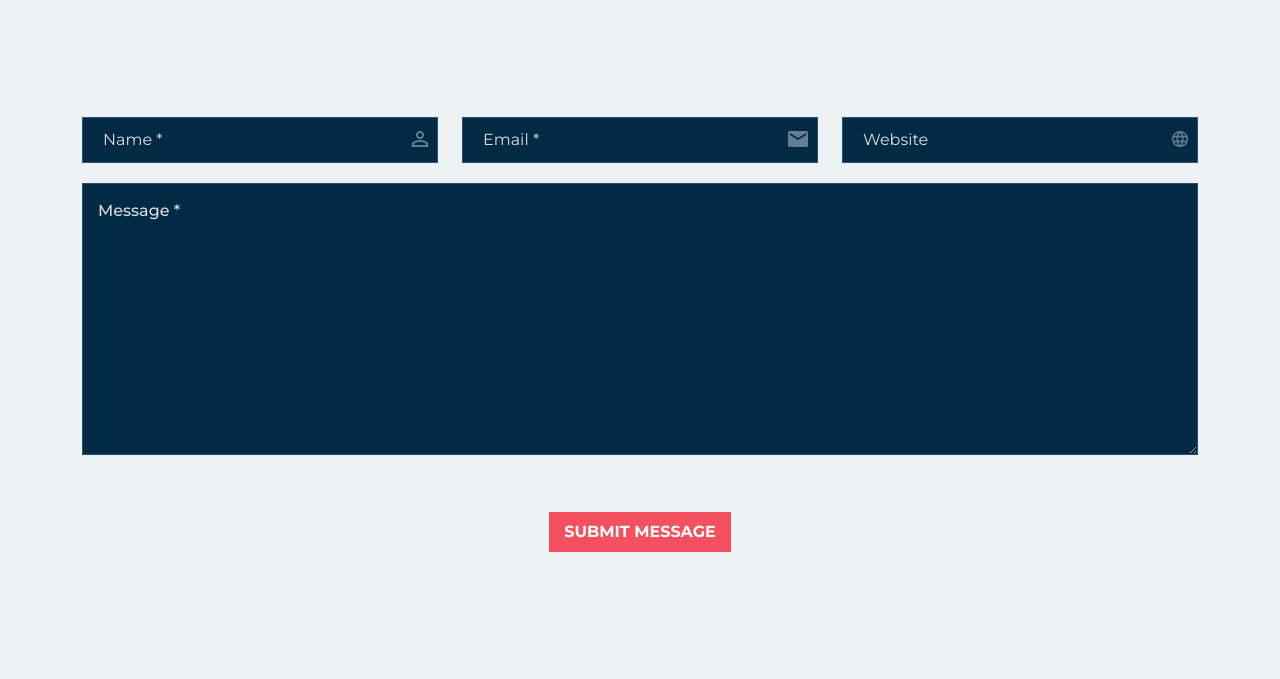
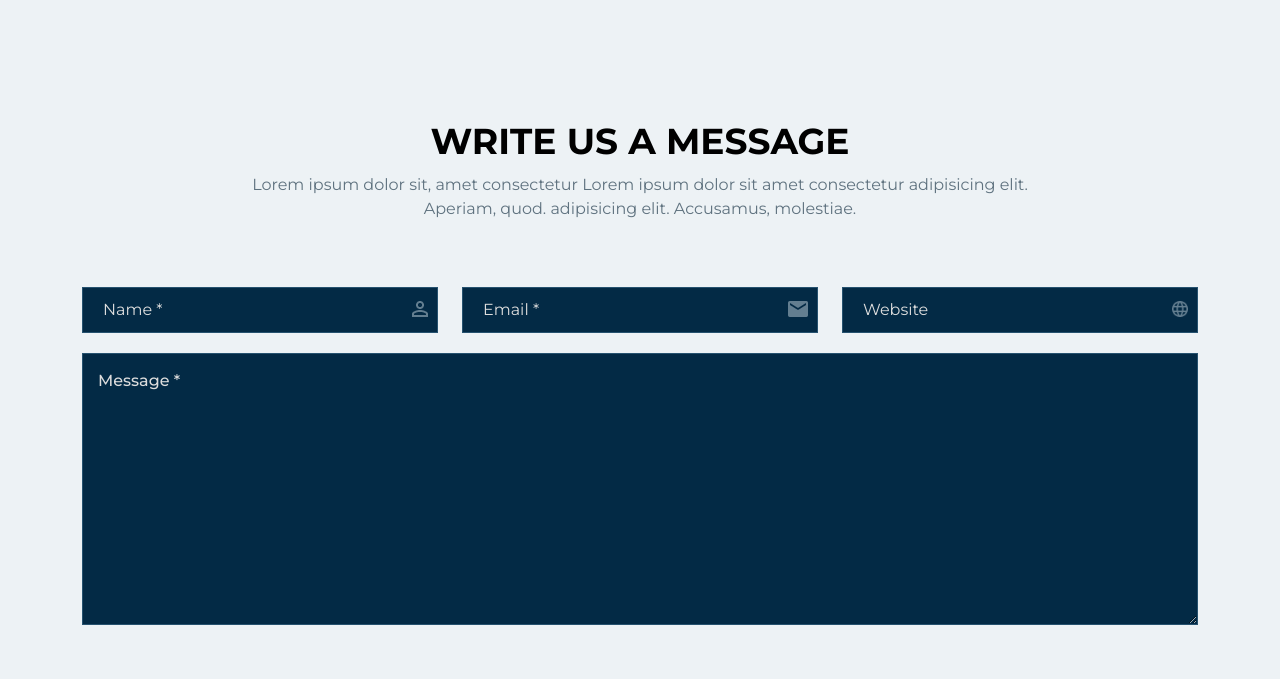
Before and after one commit to hasanrazib/medical-clinic, a plain HTML site: page aboutus.html in a window 1280 px wide. Shown: the part 919-1598 px from the top of the page. Drawn offline with nearby package versions, Linux system fonts and the light colour scheme.

```diff
--- a/aboutus.html
+++ b/aboutus.html
@@ -196,6 +196,10 @@
       <!-- footer section start -->
       <section class="footer-section">
         <div class="container">
+            <div class="title">
+                <h1 class="title-text-mid">Write us a message</h1>
+                <p>Lorem ipsum dolor sit, amet consectetur Lorem ipsum dolor sit amet consectetur adipisicing elit. Aperiam, quod. adipisicing elit. Accusamus, molestiae.</p>
+            </div>
           <div class="footer-form-area">
             <div class="row">
               <div class="col-12 col-xs-12 col-sm-12 col-md-6 col-lg-4">
--- a/css/aboutus.css
+++ b/css/aboutus.css
@@ -54,3 +54,13 @@
 .timetable ul li:nth-child(even){
     background-color: #f7f8f9;
 }
+
+.footer-section .title{
+    margin: 0 auto;
+    width: 70%;
+    text-align: center;
+    padding: 0 0 50px;
+}
+.footer-section .title .title-text-mid{
+    color: #000;
+}
```
